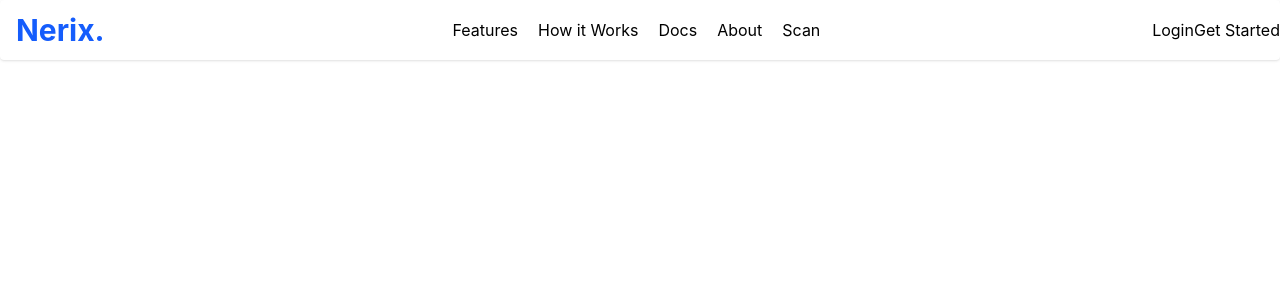
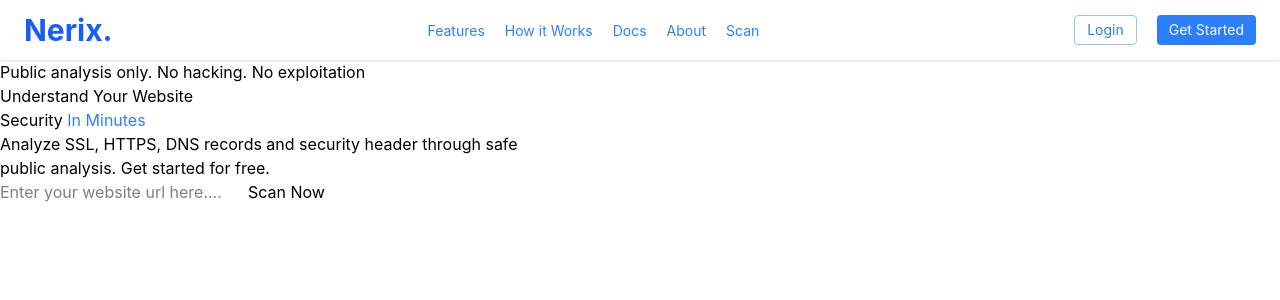
Before and after one commit to juliusmwas/Nerix, a React app in the folder apps/web/: page / in a window 1280 px wide. Shown: the top 300 px of the page. Built offline with nearby package versions, Linux system fonts and the light colour scheme; the HTML template or start-up script is replaced by a standard one.

Commit message:
Added a layout page

```diff
--- /dev/null
+++ b/apps/web/src/Pages/Homepage.jsx
@@ -0,0 +1,28 @@
+export default function Homepage() {
+  return (
+    <>
+      {/*Hero section*/}
+      <section>
+        <div>
+          <p>Public analysis only. No hacking. No exploitation</p>
+          <h1>
+            Understand Your Website <br />
+            Security <span className="text-blue-500">In Minutes</span>
+          </h1>
+
+          <p>
+            Analyze SSL, HTTPS, DNS records and security header through safe{" "}
+            <br />
+            public analysis. Get started for free.
+          </p>
+
+          {/*Input button*/}
+          <div>
+            <input type="text" placeholder="Enter your website url here...." />
+            <button>Scan Now</button>
+          </div>
+        </div>
+      </section>
+    </>
+  );
+}
--- a/apps/web/src/components/Navbar.jsx
+++ b/apps/web/src/components/Navbar.jsx
@@ -2,39 +2,68 @@ export default function Navbar() {
   return (
     <>
       {/*Navbar*/}
-      <div className=" rounded-sm flex items-center  bg-white shadow-sm w-full justify-between h-15">
+      <div className=" rounded-sm flex items-center text-center  bg-white shadow-sm w-full justify-between h-15">
         {/*Logo*/}
         <div>
-          <h1 className="text-2xl lg:text-3xl  font-bold text-blue-600 px-2 lg:px-4">
+          <h1 className="text-2xl lg:text-3xl  font-bold text-blue-600 px-2 lg:px-6">
             Nerix.
           </h1>
         </div>
 
         {/*navlinks*/}
         <div>
-          <ul className="flex items-center gap-5 ">
+          <ul className="flex items-center gap-5 text-center">
             <li>
-              <a href="#">Features</a>
+              <a
+                className="text-sm text-blue-500 hover:text-blue-600 hover:font-medium"
+                href="#"
+              >
+                Features
+              </a>
             </li>
             <li>
-              <a href="#">How it Works</a>
+              <a
+                className="text-sm text-blue-500 hover:text-blue-600 hover:font-medium"
+                href="#"
+              >
+                How it Works
+              </a>
             </li>
             <li>
-              <a href="#">Docs</a>
+              <a
+                className="text-sm text-blue-500 hover:text-blue-600 hover:font-medium"
+                href="#"
+              >
+                Docs
+              </a>
             </li>
             <li>
-              <a href="#">About</a>
+              <a
+                className="text-sm text-blue-500 hover:text-blue-600 hover:font-medium"
+                href="#"
+              >
+                About
+              </a>
             </li>
             <li>
-              <a href="#">Scan</a>
+              <a
+                className="text-sm text-blue-500 hover:text-blue-600 hover:font-medium"
+                href="#"
+              >
+                Scan
+              </a>
             </li>
           </ul>
         </div>
 
         {/*Get started buttons*/}
-        <div>
-          <button>Login</button>
-          <button>Get Started</button>
+        <div className="flex gap-5 px-2 lg:px-6 text-center">
+          <button className="border border-blue-300 rounded-sm py-1 px-3 text-sm text-blue-500  cursor-pointer hover:text-white  hover:bg-blue-500">
+            Login
+          </button>
+          <button className=" rounded-sm py-1 px-3 text-sm text-white bg-blue-500  cursor-pointer hover:text-white   hover:bg-blue-600">
+            Get Started
+          </button>
         </div>
       </div>
     </>
--- /dev/null
+++ b/apps/web/src/layouts/PublicLayout.jsx
@@ -0,0 +1,13 @@
+// layouts/PublicLayout.jsx
+
+import { Outlet } from "react-router-dom";
+import Navbar from "../components/Navbar";
+
+export default function PublicLayout() {
+  return (
+    <>
+      <Navbar />
+      <Outlet />
+    </>
+  );
+}
--- a/apps/web/src/routes/AppRoutes.jsx
+++ b/apps/web/src/routes/AppRoutes.jsx
@@ -1,30 +1,36 @@
-import { Routes, Route, Navigate } from "react-router-dom";
+import { Routes, Route } from "react-router-dom";
 
-import Navbar from "../components/Navbar";
-//import Home from "../pages/Home";
+// Navigate
+
+import Homepage from "../pages/Homepage";
+import PublicLayout from "../layouts/PublicLayout";
 //import Login from "../pages/Login";
 //import Register from "../pages/Register";
 //import Scan from "../pages/Scan";
 //import ScanDetails from "../pages/ScanDetails";
 //import NotFound from "../pages/NotFound";
 
-const isAuthenticated = () => {
+{
+  /*const isAuthenticated = () => {
   return localStorage.getItem("token");
 };
 
 function ProtectedRoute({ children }) {
   return isAuthenticated() ? children : <Navigate to="/login" />;
+}*/
 }
 
 export default function AppRoutes() {
   return (
     <Routes>
       {/* PUBLIC */}
-      <Route path="/" element={<Navbar />} />
-      {/*<Route path="/" element={<Home />} />
-      <Route path="/login" element={<Login />} />
-      <Route path="/register" element={<Register />} /> */}
+      <Route element={<PublicLayout />}>
+        <Route path="/" element={<Homepage />} />
 
+        {/* other public pages */}
+        {/* <Route path="/login" element={<Login />} /> */}
+        {/* <Route path="/register" element={<Register />} /> */}
+      </Route>
       {/* PROTECTED
       <Route
         path="/scan"
```
